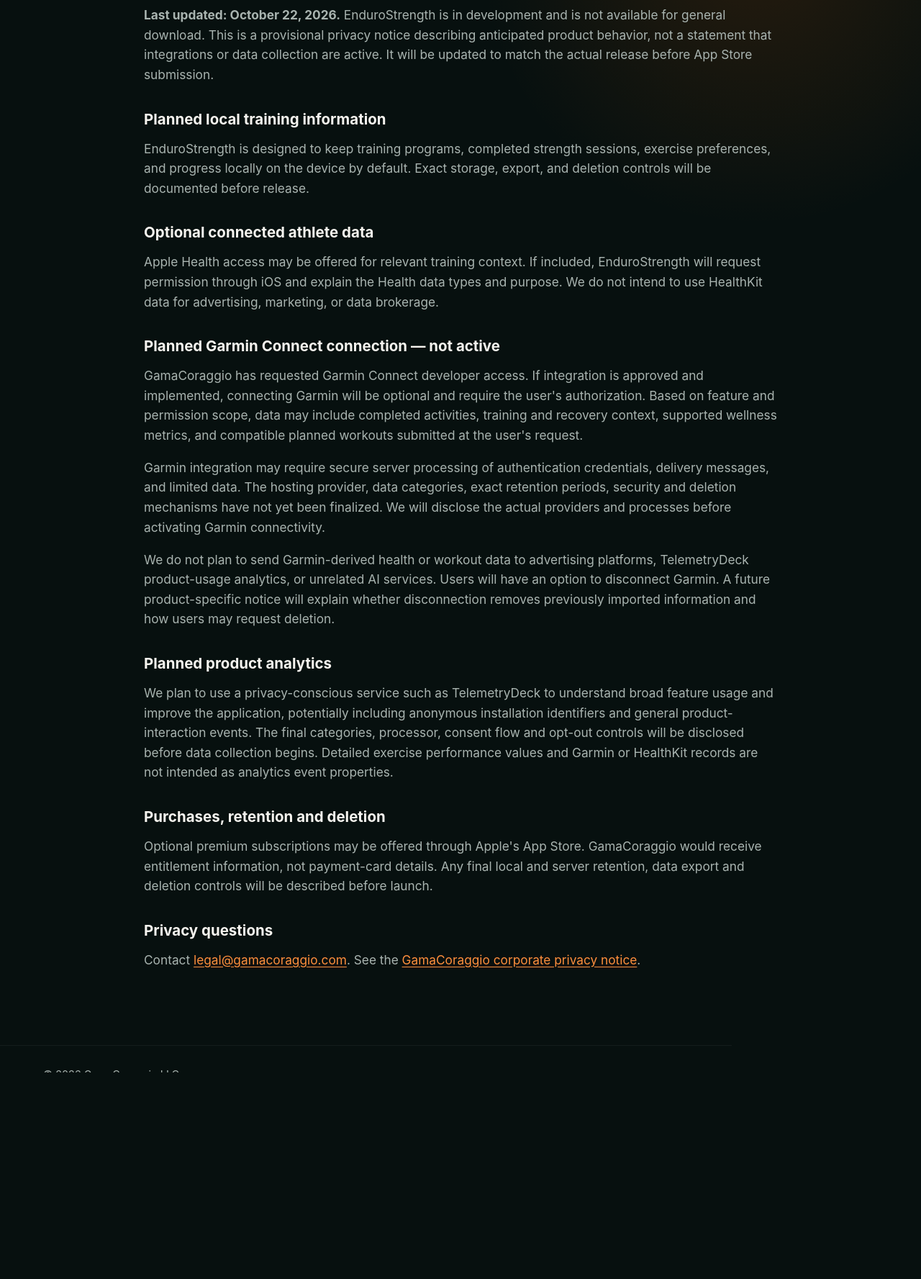
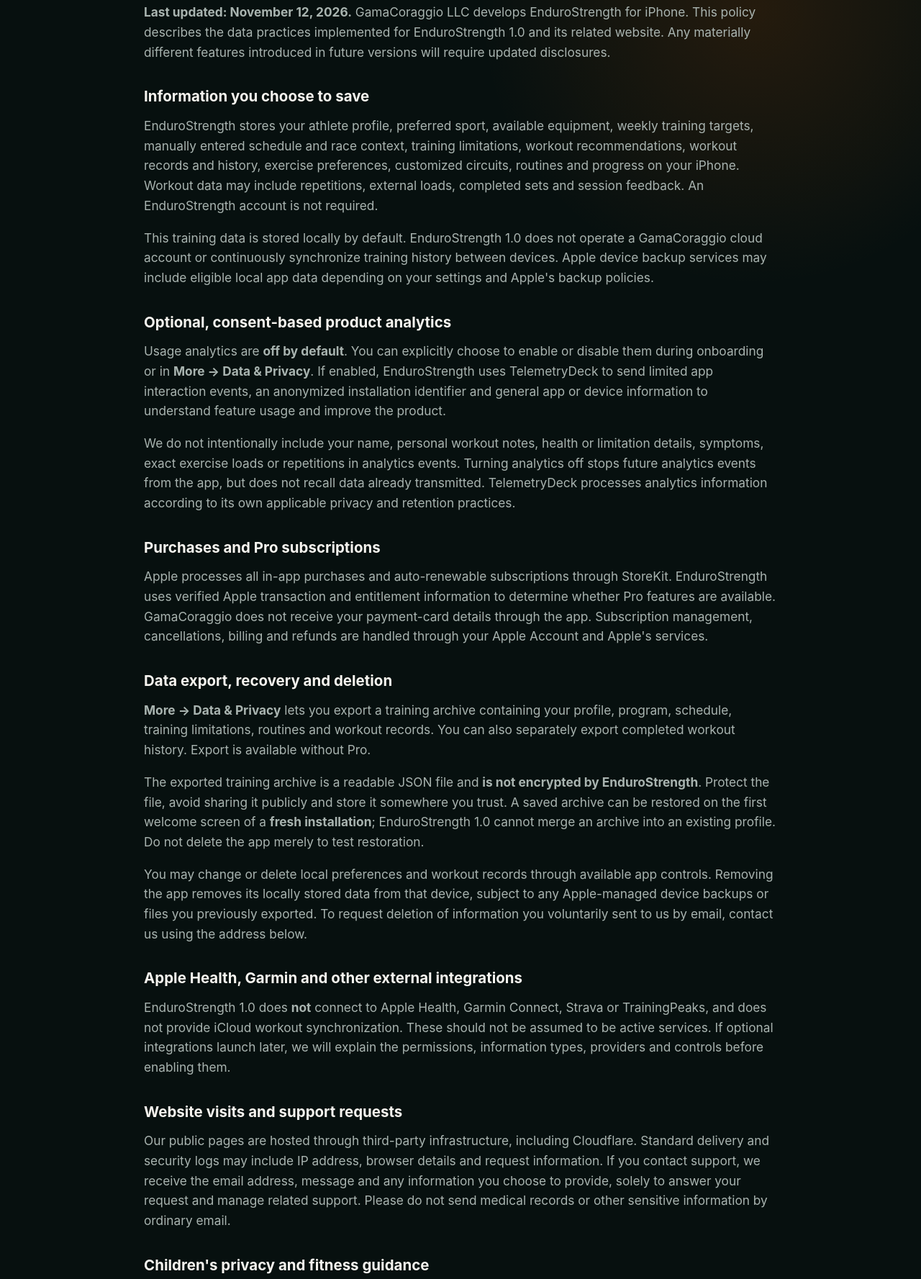
Before and after one commit to mmagriGH/gamacoraggio-site, a plain HTML site: page endurostrength/privacy/index.html in a window 1280 px wide. Shown: the part 289-2066 px from the top of the page at 72% size. Before the commit the page ends 1822 px from the top, so only its background shows below. Drawn offline with Linux system fonts and the light colour scheme.

Commit message:
privacy: replace EnduroStrength pre-release preview with accurate 1.0 local-data, opt-in analytics and backup notice

```diff
--- a/endurostrength/privacy/index.html
+++ b/endurostrength/privacy/index.html
@@ -1,41 +1,53 @@
 <!DOCTYPE html>
 <html lang="en">
 <head>
-  <meta charset="UTF-8" />
-  <meta name="viewport" content="width=device-width, initial-scale=1.0" />
-  <meta name="description" content="EnduroStrength Privacy by GamaCoraggio LLC — In-development product privacy preview." />
-  <title>EnduroStrength Privacy | GamaCoraggio</title>
+  <meta charset="UTF-8" /><meta name="viewport" content="width=device-width, initial-scale=1.0" />
+  <meta name="description" content="EnduroStrength 1.0 privacy policy: local training history, optional opt-in TelemetryDeck analytics, StoreKit subscriptions and manual archive export." />
+  <link rel="canonical" href="https://gamacoraggio.com/endurostrength/privacy/" />
+  <title>EnduroStrength Privacy Policy | GamaCoraggio LLC</title>
   <link rel="stylesheet" href="../../styles.css" />
 </head>
 <body>
   <header class="site-header"><div class="wrap nav">
-    <a class="brand" href="../../index.html" aria-label="GamaCoraggio home"><span class="brand-mark">GC</span><span>GamaCoraggio</span></a>
-    <nav><a href="../../index.html#products">Our Apps</a><a href="./">Privacy</a></nav>
+    <a class="brand" href="../../" aria-label="GamaCoraggio home"><span class="brand-mark">GC</span><span>GamaCoraggio</span></a>
+    <nav><a href="../">EnduroStrength</a><a href="../support/">Support</a><a href="../terms/">Terms</a></nav>
   </div></header>
   <main><section class="section" style="padding-top:86px;min-height:73vh"><div class="wrap" style="max-width:880px">
+    <p class="eyebrow">ENDUROSTRENGTH · PRIVACY POLICY</p>
+    <h1 style="font-size:clamp(2.6rem,6vw,4.2rem)">Your training belongs to you.</h1>
+    <div class="body-copy privacy-copy">
+      <p><strong>Last updated: November 12, 2026.</strong> GamaCoraggio LLC develops EnduroStrength for iPhone. This policy describes the data practices implemented for EnduroStrength 1.0 and its related website. Any materially different features introduced in future versions will require updated disclosures.</p>
 
-  <p class="eyebrow">PRIVACY · PRE-RELEASE PREVIEW</p>
-  <h2>EnduroStrength Privacy</h2>
-  <div class="body-copy privacy-copy">
-    <p><strong>Last updated: October 22, 2026.</strong> EnduroStrength is in development and is not available for general download. This is a provisional privacy notice describing anticipated product behavior, not a statement that integrations or data collection are active. It will be updated to match the actual release before App Store submission.</p>
-    <h3>Planned local training information</h3>
-    <p>EnduroStrength is designed to keep training programs, completed strength sessions, exercise preferences, and progress locally on the device by default. Exact storage, export, and deletion controls will be documented before release.</p>
-    <h3>Optional connected athlete data</h3>
-    <p>Apple Health access may be offered for relevant training context. If included, EnduroStrength will request permission through iOS and explain the Health data types and purpose. We do not intend to use HealthKit data for advertising, marketing, or data brokerage.</p>
-    <h3>Planned Garmin Connect connection — not active</h3>
-    <p>GamaCoraggio has requested Garmin Connect developer access. If integration is approved and implemented, connecting Garmin will be optional and require the user's authorization. Based on feature and permission scope, data may include completed activities, training and recovery context, supported wellness metrics, and compatible planned workouts submitted at the user's request.</p>
-    <p>Garmin integration may require secure server processing of authentication credentials, delivery messages, and limited data. The hosting provider, data categories, exact retention periods, security and deletion mechanisms have not yet been finalized. We will disclose the actual providers and processes before activating Garmin connectivity.</p>
-    <p>We do not plan to send Garmin-derived health or workout data to advertising platforms, TelemetryDeck product-usage analytics, or unrelated AI services. Users will have an option to disconnect Garmin. A future product-specific notice will explain whether disconnection removes previously imported information and how users may request deletion.</p>
-    <h3>Planned product analytics</h3>
-    <p>We plan to use a privacy-conscious service such as TelemetryDeck to understand broad feature usage and improve the application, potentially including anonymous installation identifiers and general product-interaction events. The final categories, processor, consent flow and opt-out controls will be disclosed before data collection begins. Detailed exercise performance values and Garmin or HealthKit records are not intended as analytics event properties.</p>
-    <h3>Purchases, retention and deletion</h3>
-    <p>Optional premium subscriptions may be offered through Apple's App Store. GamaCoraggio would receive entitlement information, not payment-card details. Any final local and server retention, data export and deletion controls will be described before launch.</p>
-    <h3>Privacy questions</h3>
-    <p>Contact <a href="mailto:legal@gamacoraggio.com">legal@gamacoraggio.com</a>. See the <a href="../../privacy.html">GamaCoraggio corporate privacy notice</a>.</p>
-  </div>
+      <h3>Information you choose to save</h3>
+      <p>EnduroStrength stores your athlete profile, preferred sport, available equipment, weekly training targets, manually entered schedule and race context, training limitations, workout recommendations, workout records and history, exercise preferences, customized circuits, routines and progress on your iPhone. Workout data may include repetitions, external loads, completed sets and session feedback. An EnduroStrength account is not required.</p>
+      <p>This training data is stored locally by default. EnduroStrength 1.0 does not operate a GamaCoraggio cloud account or continuously synchronize training history between devices. Apple device backup services may include eligible local app data depending on your settings and Apple's backup policies.</p>
 
+      <h3>Optional, consent-based product analytics</h3>
+      <p>Usage analytics are <strong>off by default</strong>. You can explicitly choose to enable or disable them during onboarding or in <strong>More → Data &amp; Privacy</strong>. If enabled, EnduroStrength uses TelemetryDeck to send limited app interaction events, an anonymized installation identifier and general app or device information to understand feature usage and improve the product.</p>
+      <p>We do not intentionally include your name, personal workout notes, health or limitation details, symptoms, exact exercise loads or repetitions in analytics events. Turning analytics off stops future analytics events from the app, but does not recall data already transmitted. TelemetryDeck processes analytics information according to its own applicable privacy and retention practices.</p>
+
+      <h3>Purchases and Pro subscriptions</h3>
+      <p>Apple processes all in-app purchases and auto-renewable subscriptions through StoreKit. EnduroStrength uses verified Apple transaction and entitlement information to determine whether Pro features are available. GamaCoraggio does not receive your payment-card details through the app. Subscription management, cancellations, billing and refunds are handled through your Apple Account and Apple's services.</p>
+
+      <h3>Data export, recovery and deletion</h3>
+      <p><strong>More → Data &amp; Privacy</strong> lets you export a training archive containing your profile, program, schedule, training limitations, routines and workout records. You can also separately export completed workout history. Export is available without Pro.</p>
+      <p>The exported training archive is a readable JSON file and <strong>is not encrypted by EnduroStrength</strong>. Protect the file, avoid sharing it publicly and store it somewhere you trust. A saved archive can be restored on the first welcome screen of a <strong>fresh installation</strong>; EnduroStrength 1.0 cannot merge an archive into an existing profile. Do not delete the app merely to test restoration.</p>
+      <p>You may change or delete local preferences and workout records through available app controls. Removing the app removes its locally stored data from that device, subject to any Apple-managed device backups or files you previously exported. To request deletion of information you voluntarily sent to us by email, contact us using the address below.</p>
+
+      <h3>Apple Health, Garmin and other external integrations</h3>
+      <p>EnduroStrength 1.0 does <strong>not</strong> connect to Apple Health, Garmin Connect, Strava or TrainingPeaks, and does not provide iCloud workout synchronization. These should not be assumed to be active services. If optional integrations launch later, we will explain the permissions, information types, providers and controls before enabling them.</p>
+
+      <h3>Website visits and support requests</h3>
+      <p>Our public pages are hosted through third-party infrastructure, including Cloudflare. Standard delivery and security logs may include IP address, browser details and request information. If you contact support, we receive the email address, message and any information you choose to provide, solely to answer your request and manage related support. Please do not send medical records or other sensitive information by ordinary email.</p>
+
+      <h3>Children's privacy and fitness guidance</h3>
+      <p>EnduroStrength is a general fitness product and is not designed as a service directed to children. We do not knowingly request children's personal information through an app account. Training recommendations are not medical advice, diagnosis or treatment.</p>
+
+      <h3>Changes and contact</h3>
+      <p>We may update this policy when app functionality or practices change. The revised date will appear here. Privacy inquiries: <a href="mailto:legal@gamacoraggio.com?subject=EnduroStrength%20Privacy">legal@gamacoraggio.com</a>. General help: <a href="../support/">EnduroStrength Support</a>.</p>
+      <p>Publisher: <strong>GamaCoraggio LLC</strong>, Texas, United States. See also our <a href="../../privacy.html">corporate website privacy notice</a>.</p>
+    </div>
   </div></section></main>
-  <footer><div class="wrap footer-row"><span>&copy; 2026 GamaCoraggio LLC</span>
-    <div><a href="../../index.html">Home</a><a href="mailto:legal@gamacoraggio.com">Privacy questions</a></div>
-  </div></footer>
+  <footer><div class="wrap footer-row"><span>&copy; 2026 GamaCoraggio LLC. All rights reserved.</span>
+  <div><a href="../">EnduroStrength</a><a href="../support/">Support</a><a href="../terms/">Terms</a></div></div></footer>
 </body></html>
```
